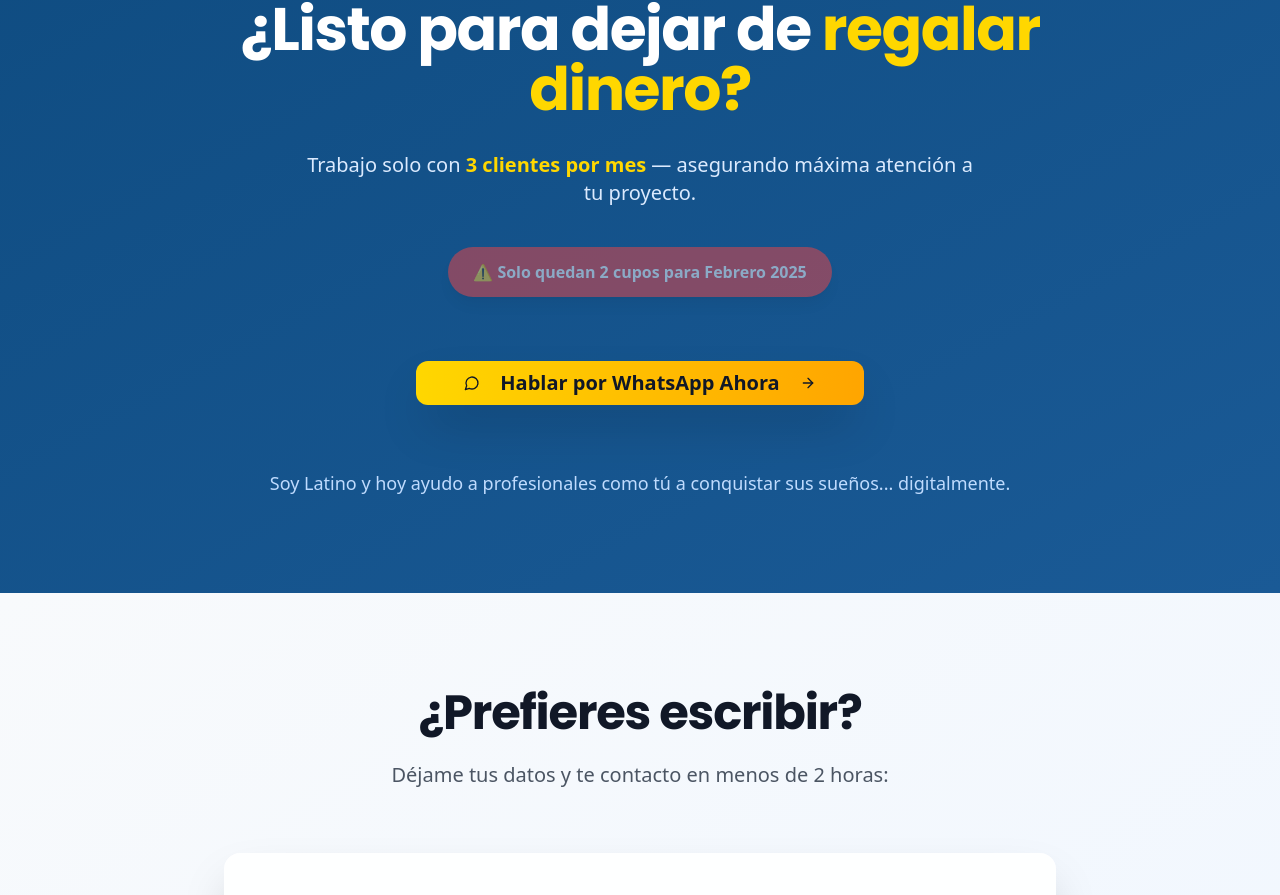
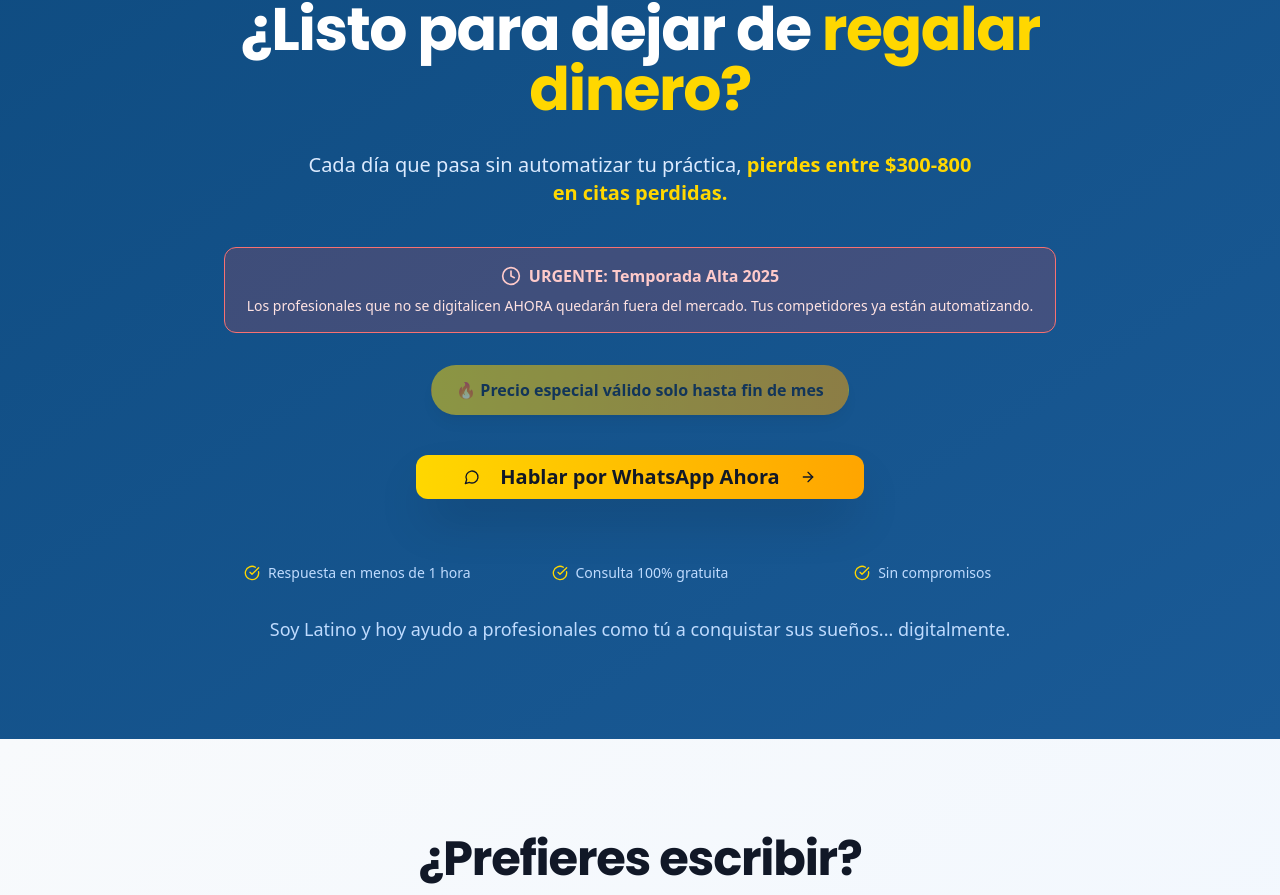
Before and after one commit to imrulo/rulopro, a Next.js app: page / in a window 1280 px wide. Shown: the part 4698-5593 px from the top of the page. Built offline with nearby package versions, Linux system fonts and the light colour scheme.

Commit message:
feat: enhance CTA urgency for better client appeal
Update Final CTA section with realistic urgency and competitive pressure.

Co-authored-by: imrulo.eth <63335114+imrulo@users.noreply.github.com>

```diff
--- a/app/page.tsx
+++ b/app/page.tsx
@@ -623,13 +623,24 @@ export default function RuloProLanding() {
           </h2>
 
           <p className="text-lg sm:text-xl mb-10 text-blue-100 max-w-2xl mx-auto">
-            Trabajo solo con <span className="text-[#FFD700] font-semibold">3 clientes por mes</span> — asegurando
-            máxima atención a tu proyecto.
+            Cada día que pasa sin automatizar tu práctica,
+            <span className="text-[#FFD700] font-semibold"> pierdes entre $300-800 en citas perdidas.</span>
           </p>
 
-          <div className="mb-10">
-            <Badge className="bg-red-500 text-white px-6 py-3 text-base mb-6 rounded-full shadow-lg animate-pulse">
-              ⚠️ Solo quedan 2 cupos para Febrero 2025
+          <div className="mb-10 space-y-4">
+            <div className="bg-red-500/20 border border-red-400 rounded-xl p-4 mb-4">
+              <div className="flex items-center justify-center space-x-2 text-red-200 mb-2">
+                <Clock className="h-5 w-5" />
+                <span className="font-semibold">URGENTE: Temporada Alta 2025</span>
+              </div>
+              <p className="text-sm text-red-100">
+                Los profesionales que no se digitalicen AHORA quedarán fuera del mercado. Tus competidores ya están
+                automatizando.
+              </p>
+            </div>
+
+            <Badge className="bg-gradient-to-r from-[#FFD700] to-[#FFA500] text-gray-900 px-6 py-3 text-base rounded-full shadow-lg animate-pulse">
+              🔥 Precio especial válido solo hasta fin de mes
             </Badge>
           </div>
 
@@ -644,6 +655,21 @@ export default function RuloProLanding() {
               <ArrowRight className="ml-3 h-6 w-6" />
             </Link>
           </Button>
+
+          <div className="mt-8 grid md:grid-cols-3 gap-4 text-sm text-blue-200">
+            <div className="flex items-center justify-center space-x-2">
+              <CheckCircle className="h-4 w-4 text-[#FFD700]" />
+              <span>Respuesta en menos de 1 hora</span>
+            </div>
+            <div className="flex items-center justify-center space-x-2">
+              <CheckCircle className="h-4 w-4 text-[#FFD700]" />
+              <span>Consulta 100% gratuita</span>
+            </div>
+            <div className="flex items-center justify-center space-x-2">
+              <CheckCircle className="h-4 w-4 text-[#FFD700]" />
+              <span>Sin compromisos</span>
+            </div>
+          </div>
 
           <p className="mt-8 text-blue-200 text-lg">
             Soy Latino y hoy ayudo a profesionales como tú a conquistar sus sueños... digitalmente.
```
